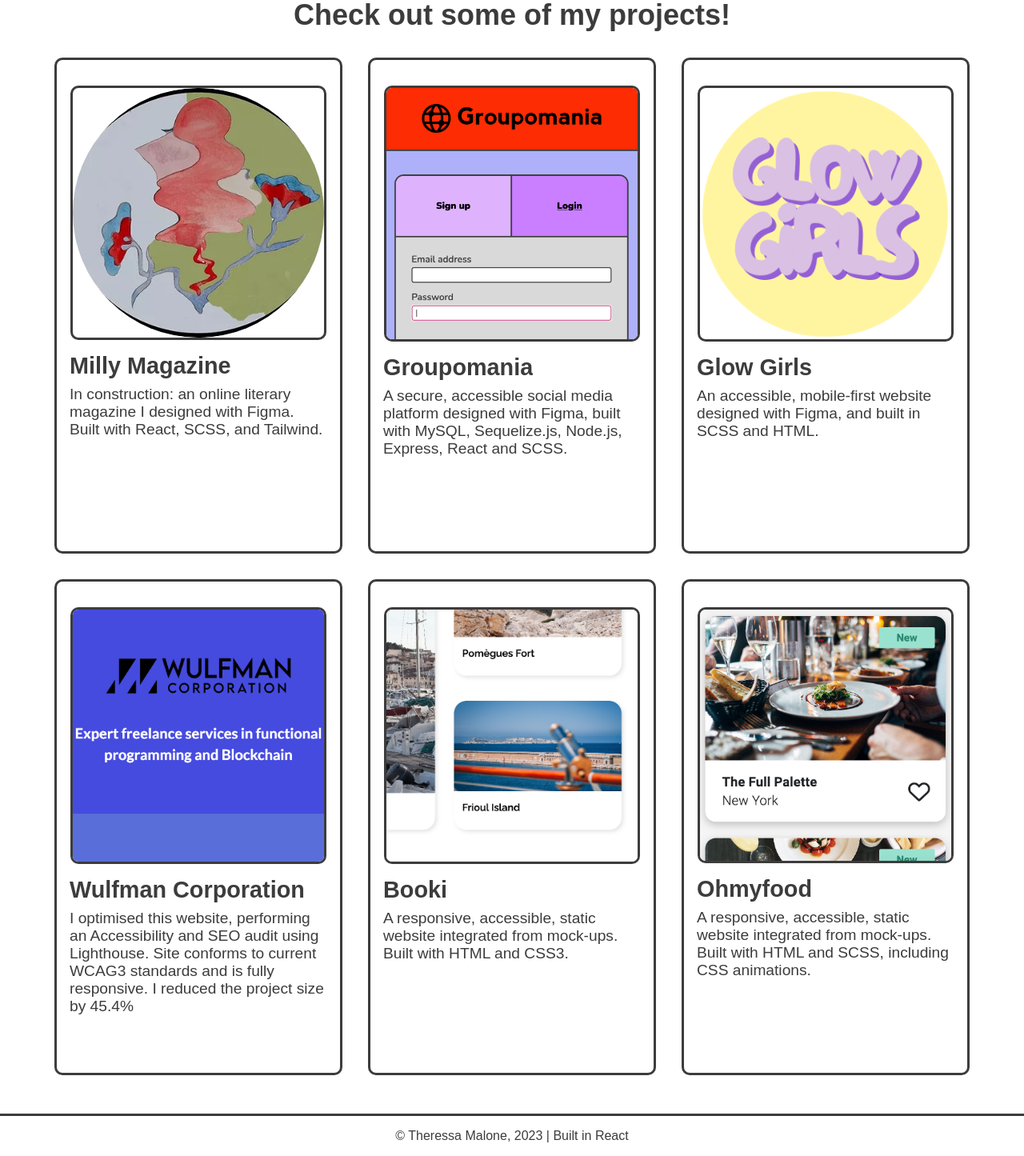
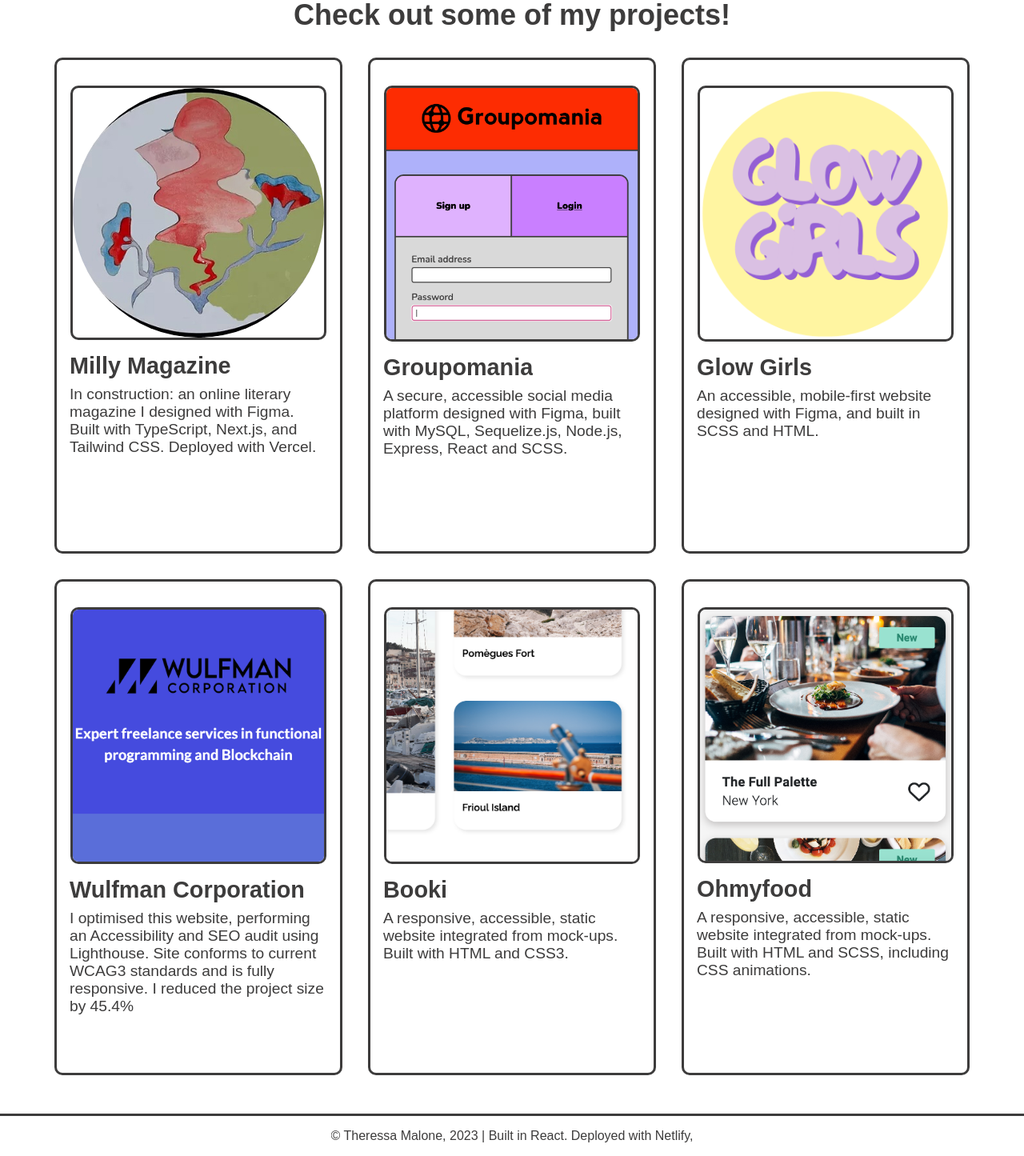
Before and after one commit to tssa017/portfolio, a React (Create React App) app: page / in a window 1280 px wide. Shown: the part 2238-3683 px from the top of the page at 80% size. Built offline with nearby package versions, Linux system fonts and the light colour scheme; a web font is replaced by a local one.

Commit message:
:sparkles: translations added

```diff
--- a/src/components/footer/Footer.js
+++ b/src/components/footer/Footer.js
@@ -10,8 +10,8 @@
                     <footer className="footer">
                         <Paragraph>
                             {isEnglishClicked
-                                ? '© Theressa Malone, 2023 | Built in React'
-                                : '© Theressa Malone, 2023 | Construit en React'}
+                                ? '© Theressa Malone, 2023 | Built in React. Deployed with Netlify,'
+                                : '© Theressa Malone, 2023 | Construit en React. Déployé avec Netlify.'}
                         </Paragraph>
                     </footer>
                 </div>
--- a/src/components/projects/Projects.js
+++ b/src/components/projects/Projects.js
@@ -19,15 +19,15 @@
                     )}
                     <div className="projects__cards-cont">
                         <a
-                            href="https://milly-magazine.netlify.app/"
+                            href="https://milly-magazine.vercel.app/"
                             target="blank"
                         >
                             <Card src="images/milly_logo.svg">
                                 <h2>Milly Magazine</h2>
                                 <Paragraph>
                                     {isEnglishClicked
-                                        ? 'In construction: an online literary magazine I designed with Figma. Built with React, SCSS, and Tailwind.'
-                                        : "En cours de construction : un magazine littéraire en ligne que j'ai conçue avec Figma. Construite avec React, SCSS, et Tailwind."}
+                                        ? 'In construction: an online literary magazine I designed with Figma. Built with TypeScript, Next.js, and Tailwind CSS. Deployed with Vercel.'
+                                        : "En cours de construction : un magazine littéraire en ligne que j'ai conçue avec Figma. Construite avec TypeScript, Next.js, et Tailwind CSS. Déployé avec Vercel"}
                                 </Paragraph>
                             </Card>
                         </a>
```
